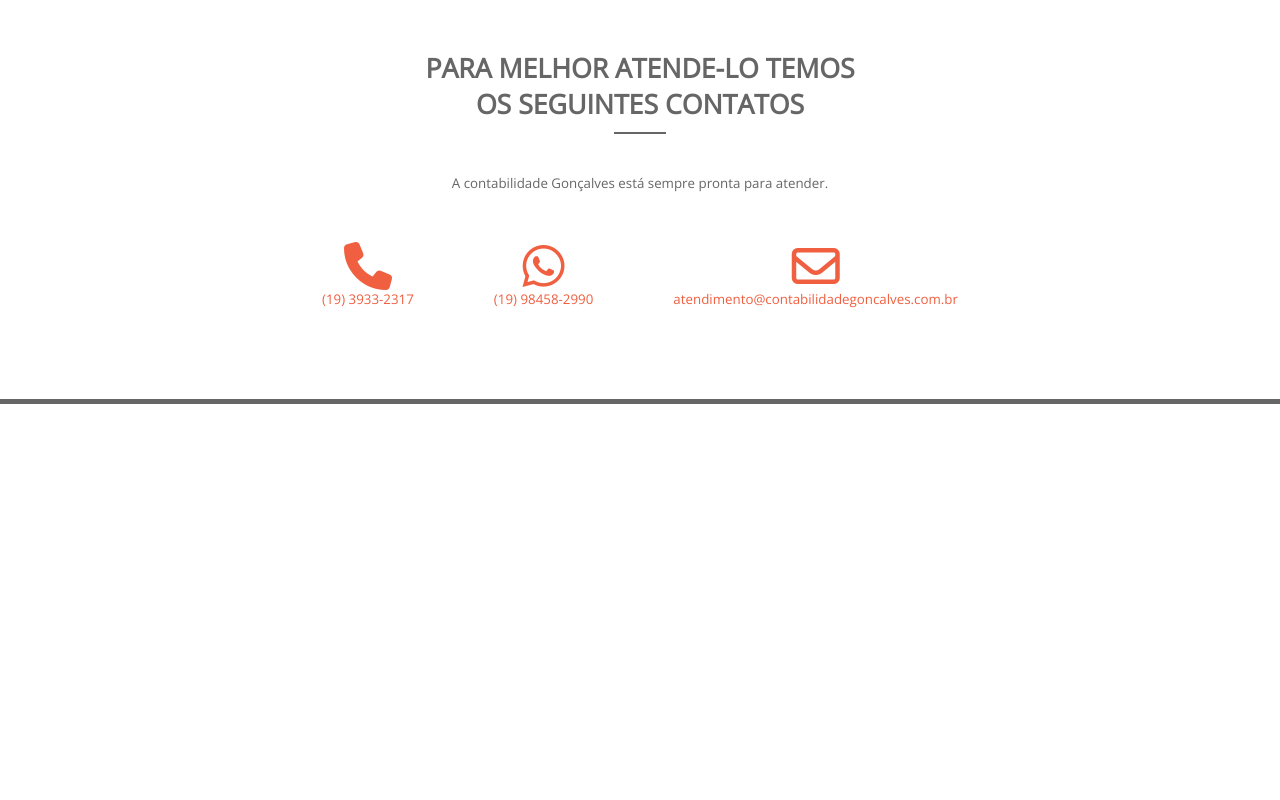
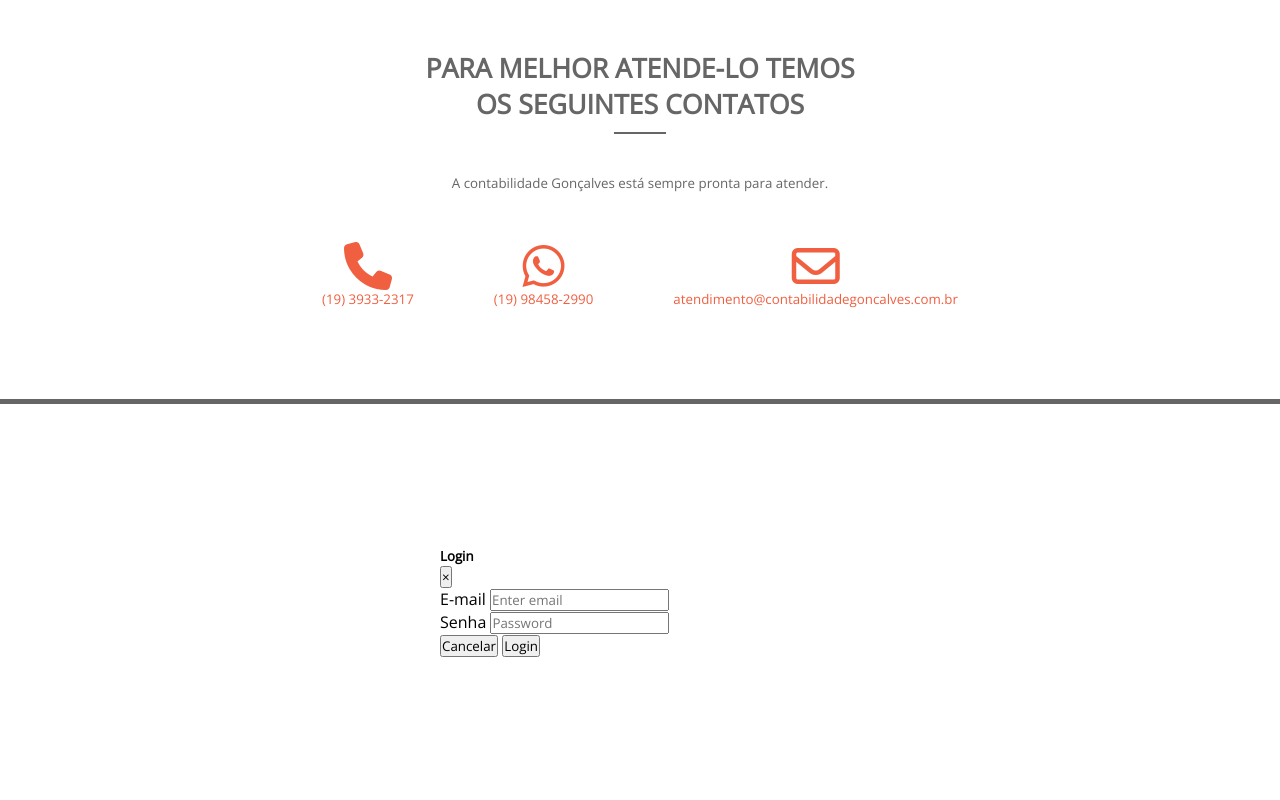
Before and after one commit to lcassiano1612/contabilidadegoncalves, a PHP site: page /contato.php in a window 1280 px wide. Shown: the part 1271-2071 px from the top of the page. Before the commit the page ends 1675 px from the top, so only its background shows below. Run offline with PHP 8.4, Linux system fonts and the light colour scheme; some libraries are stand-ins or nearby versions.

Commit message:
adicionado login no header e nova foto para banner

```diff
--- a/templates/header.php
+++ b/templates/header.php
@@ -8,7 +8,36 @@
             <li><a href="empresa.php">empresa</a></li>
             <li><a href="servicos.php">serviços</a></li>
             <li><a href="contato.php">contato</a></li>
-            <li><a class="area-cliente" href="#login">Área do cliente</a></li>
+            <li><a class="area-cliente" data-toggle="modal" data-target="#exampleModal" href="#login">Área do cliente</a></li>
         </ul>
     </nav>
 </header>
+<!-- Modal -->
+<div class="modal fade" id="exampleModal" tabindex="-1" role="dialog" aria-labelledby="exampleModalLabel" aria-hidden="true">
+    <div class="modal-dialog" role="document">
+        <div class="modal-content">
+            <div class="modal-header">
+            <h5 class="modal-title" id="exampleModalLabel">Login</h5>
+            <button type="button" class="close" data-dismiss="modal" aria-label="Close">
+                <span aria-hidden="true">&times;</span>
+            </button>
+            </div>
+            <div class="modal-body">
+                <form>
+                    <div class="form-group">
+                        <label for="exampleInputEmail1">E-mail</label>
+                        <input type="email" class="form-control" id="exampleInputEmail1" aria-describedby="emailHelp" placeholder="Enter email">
+                    </div>
+                    <div class="form-group">
+                        <label for="exampleInputPassword1">Senha</label>
+                        <input type="password" class="form-control" id="exampleInputPassword1" placeholder="Password">
+                    </div>
+                </form>
+            </div>
+            <div class="modal-footer">
+            <button type="button" class="btn btn-secondary" data-dismiss="modal">Cancelar</button>
+            <button type="button" class="btn btn-primary">Login</button>
+            </div>
+        </div>
+    </div>
+</div>
```
Also changed, not shown: assets/img/banner2.jpg (added).
